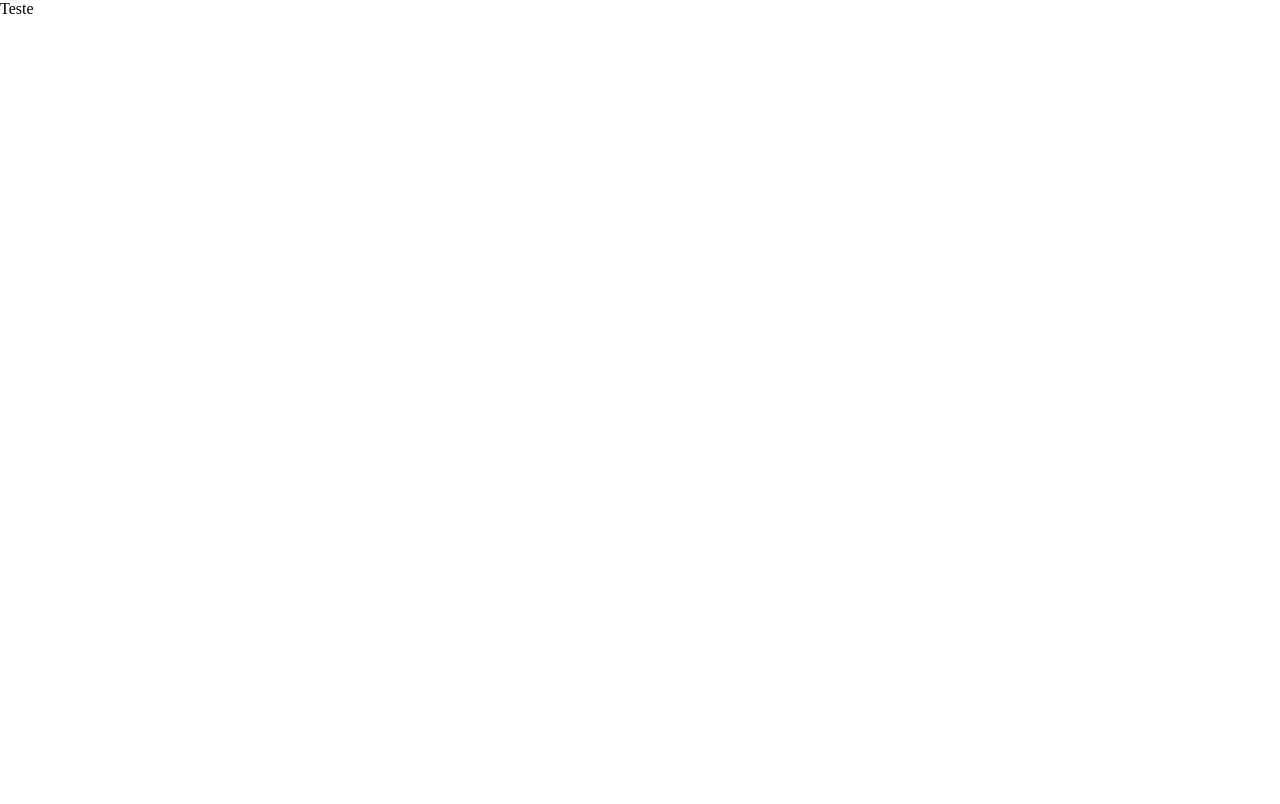
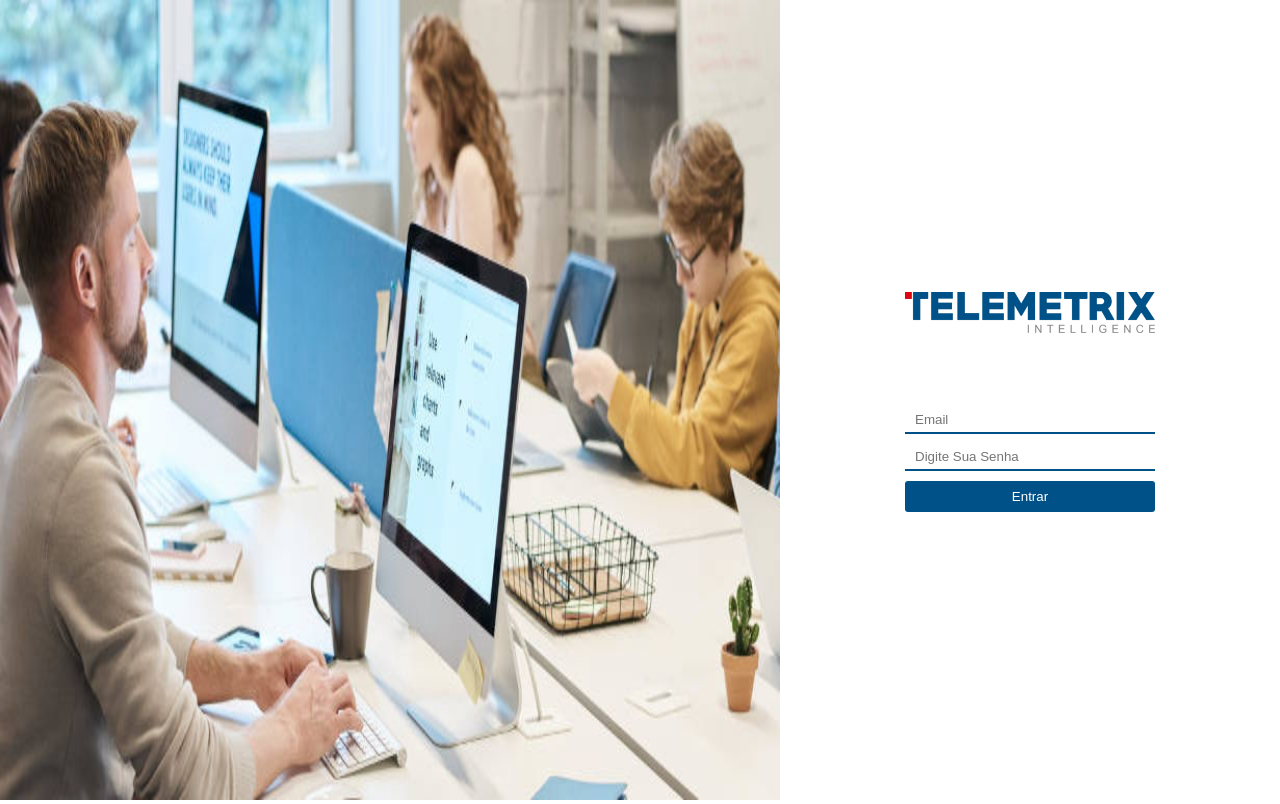
Before and after one commit to Luceliabatista/CRUD-Front-end, a React (Create React App) app: page /login/admin in a window 1280 px wide. Built offline with nearby package versions, Linux system fonts and the light colour scheme.

Commit message:
Adicionando as páginas de login da Telemetrix e da empresa cliente, junto com suas rotas

```diff
--- a/src/App.tsx
+++ b/src/App.tsx
@@ -1,8 +1,13 @@
 import React from "react";
 import { BrowserRouter } from "react-router-dom";
+import { AppRoutes } from "./routes";
 
 function App() {
-  return <div>Teste</div>;
+  return (
+   <BrowserRouter>
+       <AppRoutes />
+    </BrowserRouter>
+  )
 }
 
 export default App;
--- /dev/null
+++ b/src/components/index.ts
@@ -0,0 +1 @@
+export { LoginTemplate } from './loginTemplate';
--- /dev/null
+++ b/src/components/loginTemplate/index.tsx
@@ -0,0 +1,68 @@
+import * as styled from "./styles";
+
+export interface ILoginTemplate {
+  isCustomer?: boolean;
+}
+
+export const LoginTemplate: React.FC<ILoginTemplate> = ({ isCustomer }) => {
+  return (
+    <div>
+      <styled.Column>
+        <styled.ContainerImage>
+          <img src="/assets/bg-login.jpeg" alt="Banner" />
+          <div>
+            <svg
+              viewBox="0 0 500 450"
+              preserveAspectRatio="none"
+              style={{ height: "100vh", width: "100%" }}
+            >
+              <path
+                d="M0.00,92.27 C116.83,192.92 204.30,8.39 500.00,109.03 L500.00,0.00 L0.00,0.00 Z"
+                style={{ stroke: "none", fill: "#ffffff" }}
+              />
+            </svg>
+          </div>
+        </styled.ContainerImage>
+        <styled.ContainerForm>
+          <styled.ContainerLogo>
+            <img
+              src="/assets/telemetrixLogo.png"
+              alt="Logo da empresa administradora"
+            />
+          </styled.ContainerLogo>
+          {isCustomer && (
+            <styled.ContainerLogo isCustomer={isCustomer}>
+              <img
+                src="/assets/customerLogo.png"
+                alt="Logo da empresa cliente"
+              />
+            </styled.ContainerLogo>
+          )}
+          <form>
+            <styled.Field>
+              <input
+                placeholder="Email"
+                type="email"
+                className="form-control"
+                id="exampleInputEmail1"
+                aria-describedby="emailHelp"
+              />
+            </styled.Field>
+            <styled.Field>
+              <input
+                placeholder="Digite Sua Senha"
+                type="password"
+                id="inputPassword5"
+                className="form-control"
+                aria-describedby="passwordHelpBlock"
+              />
+            </styled.Field>
+            <styled.Field>
+              <button>Entrar</button>
+            </styled.Field>
+          </form>
+        </styled.ContainerForm>
+      </styled.Column>
+    </div>
+  );
+};
--- /dev/null
+++ b/src/components/loginTemplate/styles.ts
@@ -0,0 +1,73 @@
+import styled from "styled-components";
+import { ILoginTemplate } from ".";
+
+
+export const Column = styled.div`
+    display: grid;
+    grid-template-columns: 1fr;
+    gap:50px;
+    align-items: center;
+    min-height: 100vh;
+
+    @media screen and (min-width:   1200px) {
+        grid-template-columns: 1fr 500px;
+        gap:0;
+    }
+`
+
+export const ContainerImage = styled.div`
+    position: relative;
+
+    img {
+        max-width:100%;
+        min-height: 100vh;
+    }
+
+    div {
+        position: absolute;
+        top: 0px;
+        right: -60px;
+        transform: rotateY(90deg);
+    }
+`
+
+export const ContainerForm = styled.div`
+    max-width:250px;
+    margin:0 auto;
+    width:100%;
+
+    input {
+        border: none;
+        border-bottom: 2px solid #005187;
+        padding: 5px 10px;
+        outline: none;
+        width: calc(100% - 20px);
+        max-width: 100%;
+    }
+
+    button {
+        background-color: #005187;
+        color: #fff;
+        width:100%;
+        padding:8px;
+        border: none;
+        border-radius: 3px;
+        cursor: pointer;
+    }
+`
+
+export const Field = styled.div`
+    max-width:100%;
+    margin-bottom: 10px;
+
+    :last-child {
+        margin-bottom: 0px;
+    }
+`
+
+export const ContainerLogo = styled.div <ILoginTemplate>`
+margin-bottom: ${({ isCustomer }) => isCustomer ? "30px" : "70px"};
+    img {
+    max-width:100%;
+    }
+`
--- /dev/null
+++ b/src/pages/login/LoginAdmin.tsx
@@ -0,0 +1,5 @@
+import { LoginTemplate } from "../../components";
+
+export const LoginAdmin: React.FC = () => {
+  return <LoginTemplate />
+};
--- /dev/null
+++ b/src/pages/login/LoginCustomer.tsx
@@ -0,0 +1,5 @@
+import { LoginTemplate } from "../../components";
+
+export const LoginCustomer: React.FC = () => {
+  return <LoginTemplate isCustomer />;
+};
--- /dev/null
+++ b/src/routes/index.tsx
@@ -0,0 +1,12 @@
+import { Route, Routes } from "react-router-dom";
+import { LoginAdmin } from "../pages/login/LoginAdmin";
+import { LoginCustomer } from "../pages/login/LoginCustomer";
+
+export const AppRoutes = () => {
+  return (
+    <Routes>
+      <Route path="/login/admin" element={<LoginAdmin />} />
+      <Route path="/login/customer" element={<LoginCustomer />} />
+    </Routes>
+  );
+};
```
Also changed, not shown: public/assets/bg-login.jpeg (added), public/assets/customerLogo.png (added).
